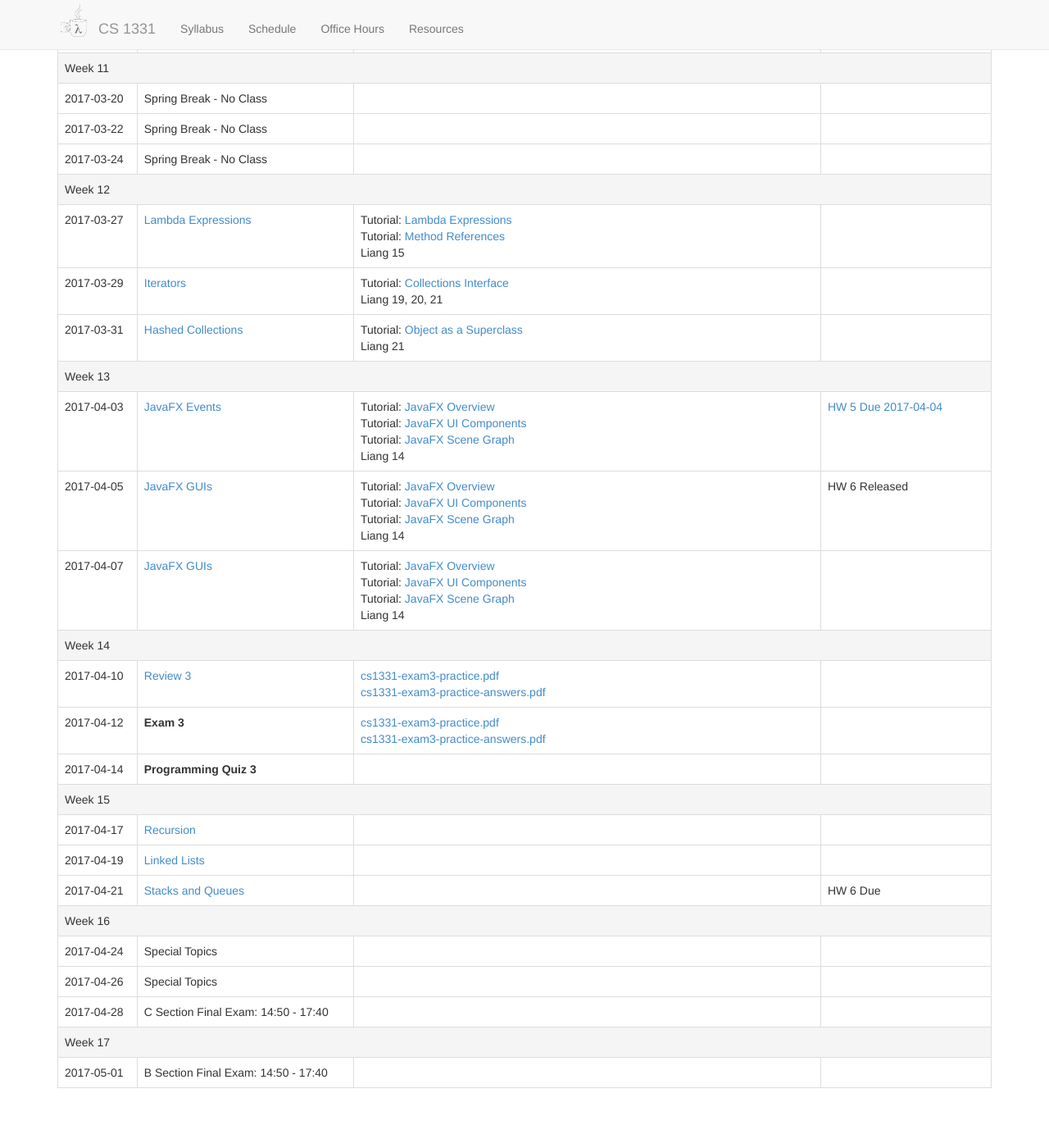
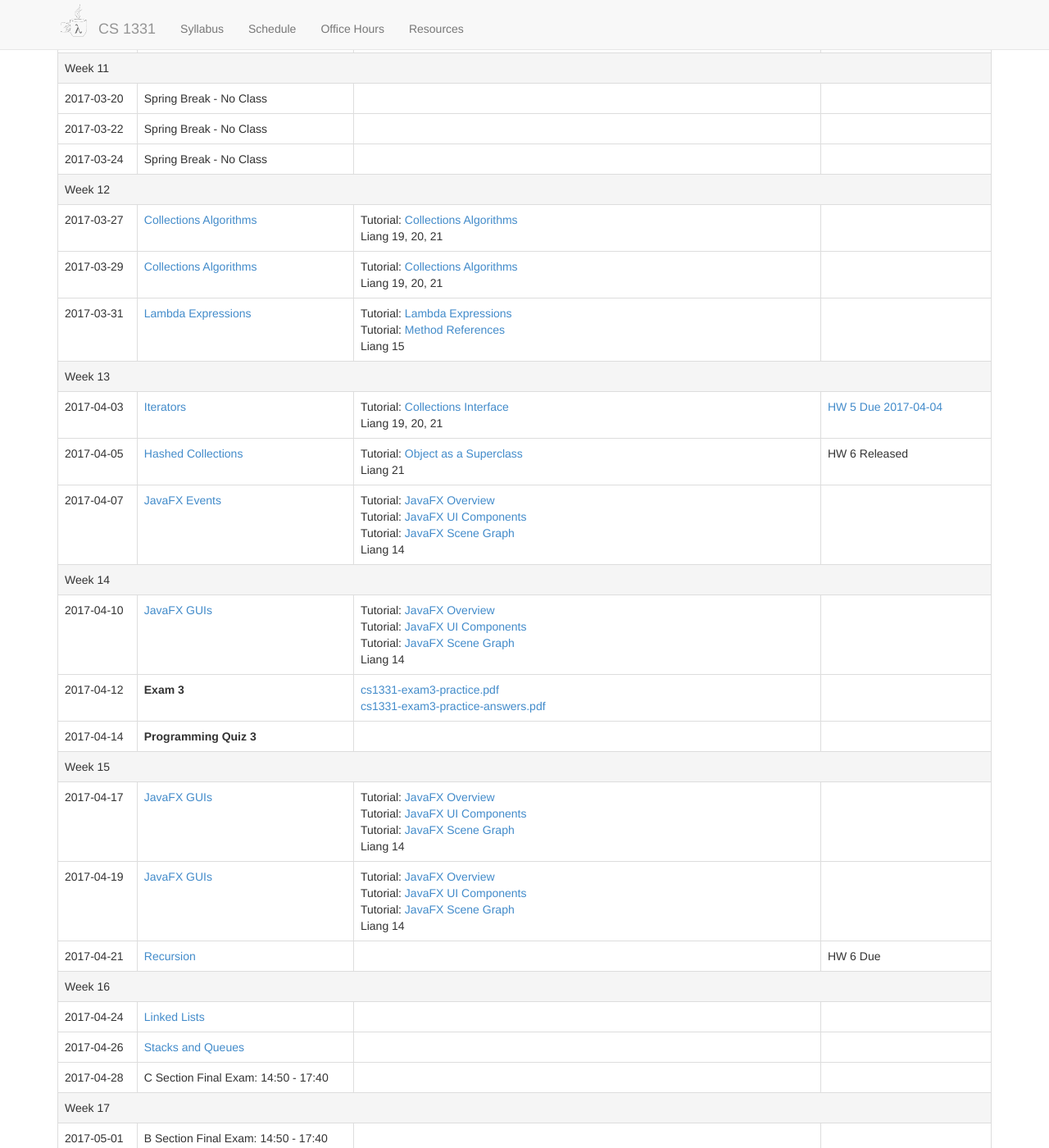
Before and after one commit to cs1331/cs1331.github.io.old, a Jekyll site: the page built from spring2017.html, in a window 1280 px wide and 1400 px high, scrolled down 2746 px. Shown: the whole window at 82% size. Built offline with Jekyll 4.4.1, drawn with Linux system fonts in a browser that asks for light colours; nearby versions of some CDN libraries; before the commit the page ends 4093 px from its top, so only the background shows below that.

Commit message:
Adjust schedule for additional collectoins lectures

```diff
--- a/spring2017.html
+++ b/spring2017.html
@@ -666,6 +666,40 @@ title: CS 1331 - Spring 2017
 
     <tr>
       <td>2017-03-27</td>
+      <td><a href="slides/collections-algorithms.pdf">Collections Algorithms</a></td>
+      <td>
+
+        Tutorial: <a href="http://docs.oracle.com/javase/tutorial/collections/algorithms/index.html">Collections Algorithms</a><br/>
+
+        Liang 19, 20, 21
+      </td>
+      <td>
+
+
+      </td>
+    </tr>
+
+
+
+    <tr>
+      <td>2017-03-29</td>
+      <td><a href="slides/collections-algorithms.pdf">Collections Algorithms</a></td>
+      <td>
+
+        Tutorial: <a href="http://docs.oracle.com/javase/tutorial/collections/algorithms/index.html">Collections Algorithms</a><br/>
+
+        Liang 19, 20, 21
+      </td>
+      <td>
+
+
+      </td>
+    </tr>
+
+
+
+    <tr>
+      <td>2017-03-31</td>
       <td><a href="slides/lambda-expressions.pdf">Lambda Expressions</a></td>
       <td>
 
@@ -683,56 +717,18 @@ title: CS 1331 - Spring 2017
 
 
 
+    <tr class="active"><td colspan="4">Week 13</td></tr>
+
+
+
     <tr>
-      <td>2017-03-29</td>
+      <td>2017-04-03</td>
       <td><a href="slides/iterators.pdf">Iterators</a></td>
       <td>
 
         Tutorial: <a href="https://docs.oracle.com/javase/tutorial/collections/interfaces/collection.html">Collections Interface</a><br/>
 
         Liang 19, 20, 21
-      </td>
-      <td>
-
-
-      </td>
-    </tr>
-
-
-
-    <tr>
-      <td>2017-03-31</td>
-      <td><a href="slides/hashed-collections.pdf">Hashed Collections</a></td>
-      <td>
-
-        Tutorial: <a href="http://docs.oracle.com/javase/tutorial/java/IandI/objectclass.html">Object as a Superclass</a><br/>
-
-        Liang 21
-      </td>
-      <td>
-
-
-      </td>
-    </tr>
-
-
-
-    <tr class="active"><td colspan="4">Week 13</td></tr>
-
-
-
-    <tr>
-      <td>2017-04-03</td>
-      <td><a href="slides/javafx-events.pdf">JavaFX Events</a></td>
-      <td>
-
-        Tutorial: <a href="http://docs.oracle.com/javase/8/javafx/get-started-tutorial/jfx-overview.htm#JFXST784">JavaFX Overview</a><br/>
-
-        Tutorial: <a href="http://docs.oracle.com/javase/8/javafx/user-interface-tutorial/ui_controls.htm">JavaFX UI Components</a><br/>
-
-        Tutorial: <a href="http://docs.oracle.com/javase/8/javafx/scene-graph-tutorial/scenegraph.htm">JavaFX Scene Graph</a><br/>
-
-        Liang 14
       </td>
       <td>
 
@@ -744,16 +740,12 @@ title: CS 1331 - Spring 2017
 
     <tr>
       <td>2017-04-05</td>
-      <td><a href="slides/javafx-guis.pdf">JavaFX GUIs</a></td>
+      <td><a href="slides/hashed-collections.pdf">Hashed Collections</a></td>
       <td>
 
-        Tutorial: <a href="http://docs.oracle.com/javase/8/javafx/get-started-tutorial/jfx-overview.htm#JFXST784">JavaFX Overview</a><br/>
+        Tutorial: <a href="http://docs.oracle.com/javase/tutorial/java/IandI/objectclass.html">Object as a Superclass</a><br/>
 
-        Tutorial: <a href="http://docs.oracle.com/javase/8/javafx/user-interface-tutorial/ui_controls.htm">JavaFX UI Components</a><br/>
-
-        Tutorial: <a href="http://docs.oracle.com/javase/8/javafx/scene-graph-tutorial/scenegraph.htm">JavaFX Scene Graph</a><br/>
-
-        Liang 14
+        Liang 21
       </td>
       <td>
 
@@ -790,12 +782,16 @@ title: CS 1331 - Spring 2017
 
     <tr>
       <td>2017-04-10</td>
-      <td><a href="slides/review3.pdf">Review 3</a></td>
+      <td><a href="slides/javafx-guis.pdf">JavaFX GUIs</a></td>
       <td>
 
-        <a href="cs1331-exam3-practice.pdf">cs1331-exam3-practice.pdf</a><br/>
+        Tutorial: <a href="http://docs.oracle.com/javase/8/javafx/get-started-tutorial/jfx-overview.htm#JFXST784">JavaFX Overview</a><br/>
 
-        <a href="cs1331-exam3-practice-answers.pdf">cs1331-exam3-practice-answers.pdf</a>
+        Tutorial: <a href="http://docs.oracle.com/javase/8/javafx/user-interface-tutorial/ui_controls.htm">JavaFX UI Components</a><br/>
+
+        Tutorial: <a href="http://docs.oracle.com/javase/8/javafx/scene-graph-tutorial/scenegraph.htm">JavaFX Scene Graph</a><br/>
+
+        Liang 14
       </td>
       <td>
 
@@ -843,10 +839,16 @@ title: CS 1331 - Spring 2017
 
     <tr>
       <td>2017-04-17</td>
-      <td><a href="slides/recursion.pdf">Recursion</a></td>
+      <td><a href="slides/javafx-guis.pdf">JavaFX GUIs</a></td>
       <td>
 
+        Tutorial: <a href="http://docs.oracle.com/javase/8/javafx/get-started-tutorial/jfx-overview.htm#JFXST784">JavaFX Overview</a><br/>
 
+        Tutorial: <a href="http://docs.oracle.com/javase/8/javafx/user-interface-tutorial/ui_controls.htm">JavaFX UI Components</a><br/>
+
+        Tutorial: <a href="http://docs.oracle.com/javase/8/javafx/scene-graph-tutorial/scenegraph.htm">JavaFX Scene Graph</a><br/>
+
+        Liang 14
       </td>
       <td>
 
@@ -858,10 +860,16 @@ title: CS 1331 - Spring 2017
 
     <tr>
       <td>2017-04-19</td>
-      <td><a href="slides/linked-lists.pdf">Linked Lists</a></td>
+      <td><a href="slides/javafx-guis.pdf">JavaFX GUIs</a></td>
       <td>
 
+        Tutorial: <a href="http://docs.oracle.com/javase/8/javafx/get-started-tutorial/jfx-overview.htm#JFXST784">JavaFX Overview</a><br/>
 
+        Tutorial: <a href="http://docs.oracle.com/javase/8/javafx/user-interface-tutorial/ui_controls.htm">JavaFX UI Components</a><br/>
+
+        Tutorial: <a href="http://docs.oracle.com/javase/8/javafx/scene-graph-tutorial/scenegraph.htm">JavaFX Scene Graph</a><br/>
+
+        Liang 14
       </td>
       <td>
 
@@ -892,7 +900,7 @@ title: CS 1331 - Spring 2017
 
     <tr>
       <td>2017-04-24</td>
-      <td>Special Topics</td>
+      <td><a href="slides/linked-lists.pdf">Linked Lists</a></td>
       <td>
 
 
@@ -907,7 +915,7 @@ title: CS 1331 - Spring 2017
 
     <tr>
       <td>2017-04-26</td>
-      <td>Special Topics</td>
+      <td><a href="slides/stacks-queues.pdf">Stacks and Queues</a></td>
       <td>
 
 
```
Also changed, not shown: other parts of spring2017.html (+2 -2 lines), 1 other file.
